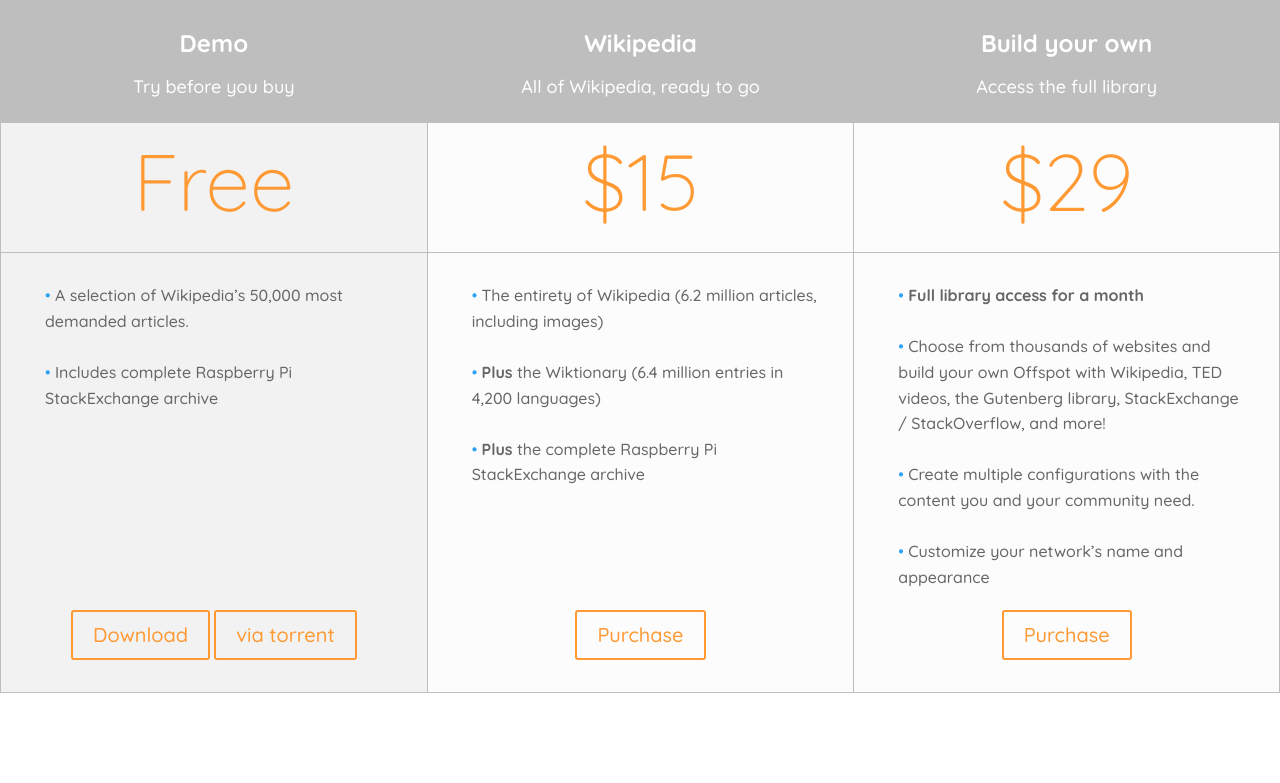
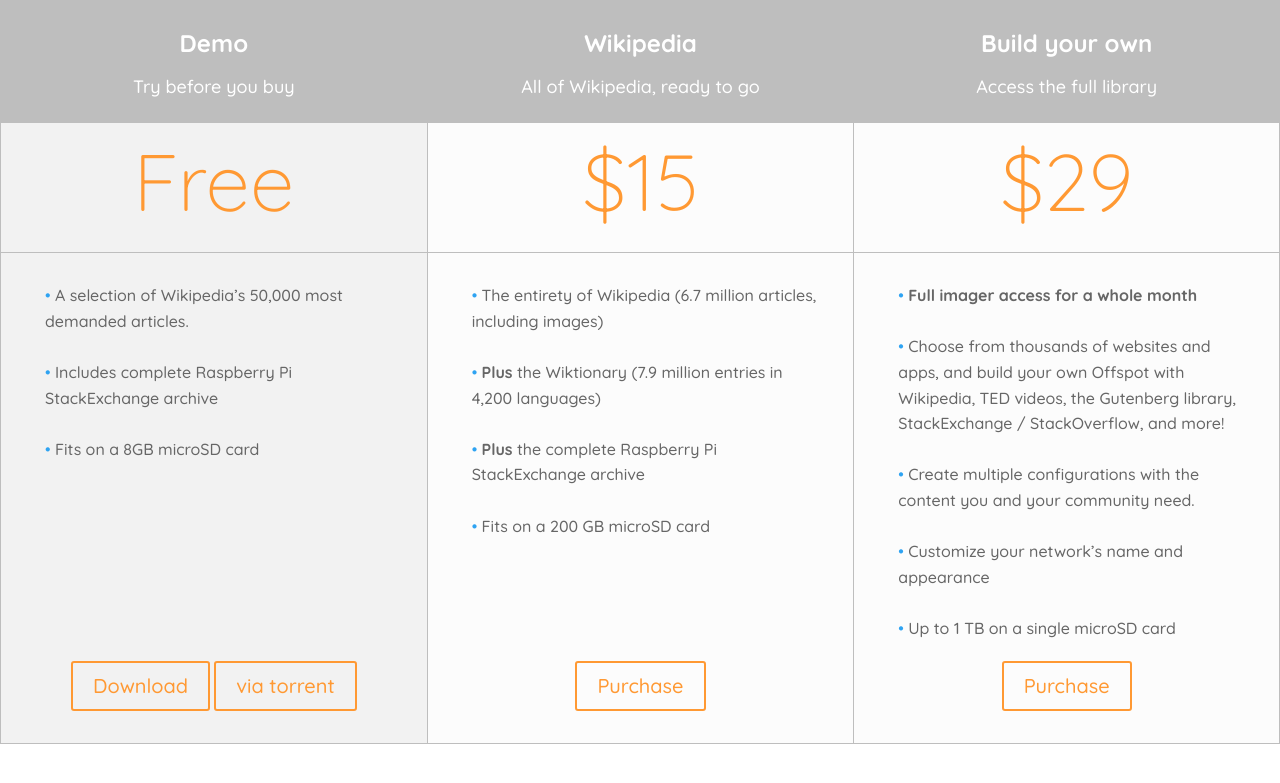
Before and after one commit to offspot/imager-service, a Flask app: page /shop/stripe/widget/ in a window 1280 px wide. Shown: the top 783 px of the page. Run offline with Flask 2, Linux system fonts and the light colour scheme; parts of the project's set-up code (start-up, migrations or seed data) failed here and were passed over; some libraries are stand-ins or nearby versions.

Commit message:
Updated shop.html
Updated descriptions

```diff
--- a/scheduler/src/templates/stripe/shop.html
+++ b/scheduler/src/templates/stripe/shop.html
@@ -227,6 +227,7 @@ window.onresize = onframeresize;
             <ul>
               <li>A selection of Wikipedia’s 50,000 most demanded articles.</li>
               <li>Includes complete Raspberry Pi StackExchange archive</li>
+              <li>Fits on a 8GB microSD card</li>
             </ul>
             <form class="text-center button-holder">
               <a class="btn btn-outline-secondary download-btn" href="{{ api_url }}/auto-images/demo/redirect/http">Download</a>
@@ -243,9 +244,10 @@ window.onresize = onframeresize;
           <section class="price"><span class="amount">$15</span></section>
           <section class="description">
             <ul>
-              <li>The entirety of Wikipedia (6.2 million articles, including images)</li>
-              <li><strong>Plus</strong> the Wiktionary (6.4 million entries in 4,200 languages)</li>
+              <li>The entirety of Wikipedia (6.7 million articles, including images)</li>
+              <li><strong>Plus</strong> the Wiktionary (7.9 million entries in 4,200 languages)</li>
               <li><strong>Plus</strong> the complete Raspberry Pi StackExchange archive</li>
+              <li>Fits on a 200 GB microSD card</li>
             </ul>
           </section>
           <form class="button-holder">
@@ -265,10 +267,11 @@ window.onresize = onframeresize;
           <section class="price"><span class="amount">$29</span></section>
           <section class="description">
             <ul>
-              <li><strong>Full library access for a month</strong></li>
-              <li>Choose from thousands of websites and build your own Offspot with Wikipedia, TED videos, the Gutenberg library, StackExchange / StackOverflow, and more!</li>
+              <li><strong>Full imager access for a whole month</strong></li>
+              <li>Choose from thousands of websites and apps, and build your own Offspot with Wikipedia, TED videos, the Gutenberg library, StackExchange / StackOverflow, and more!</li>
               <li>Create multiple configurations with the content you and your community need.</li>
               <li>Customize your network’s name and appearance</li>
+              <li>Up to 1 TB on a single microSD card</li>
             </ul>
           </section>
           <form class="button-holder">
```
